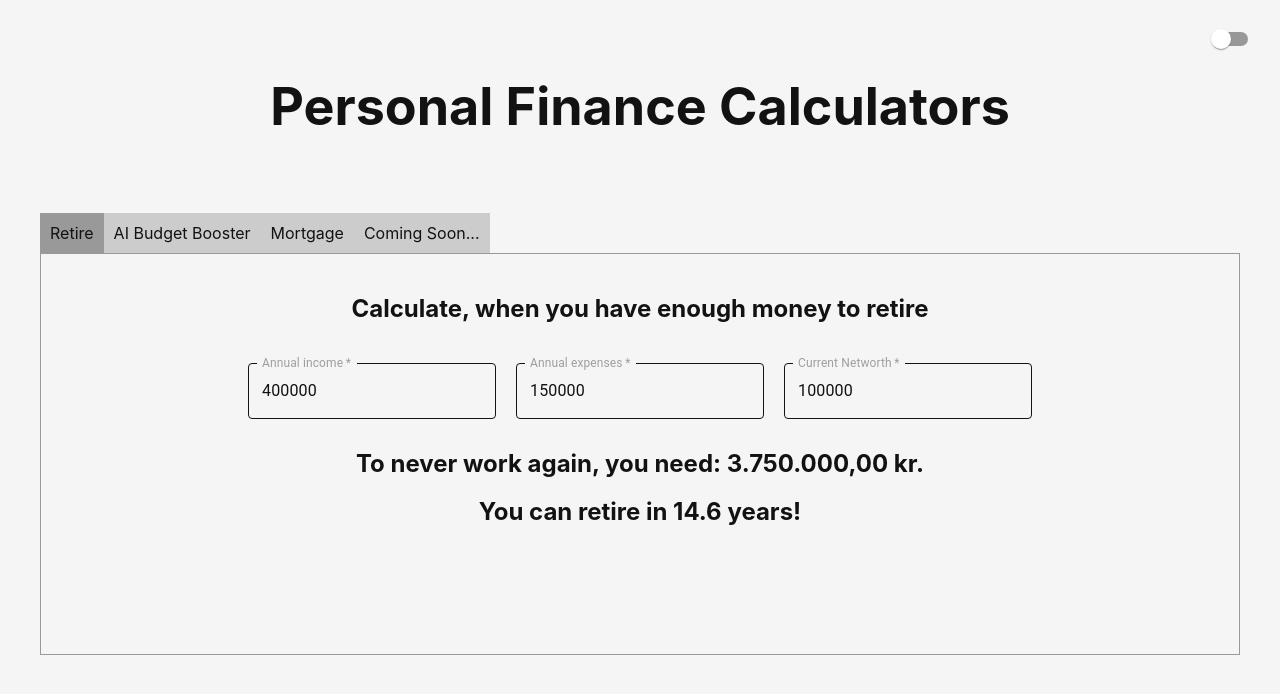
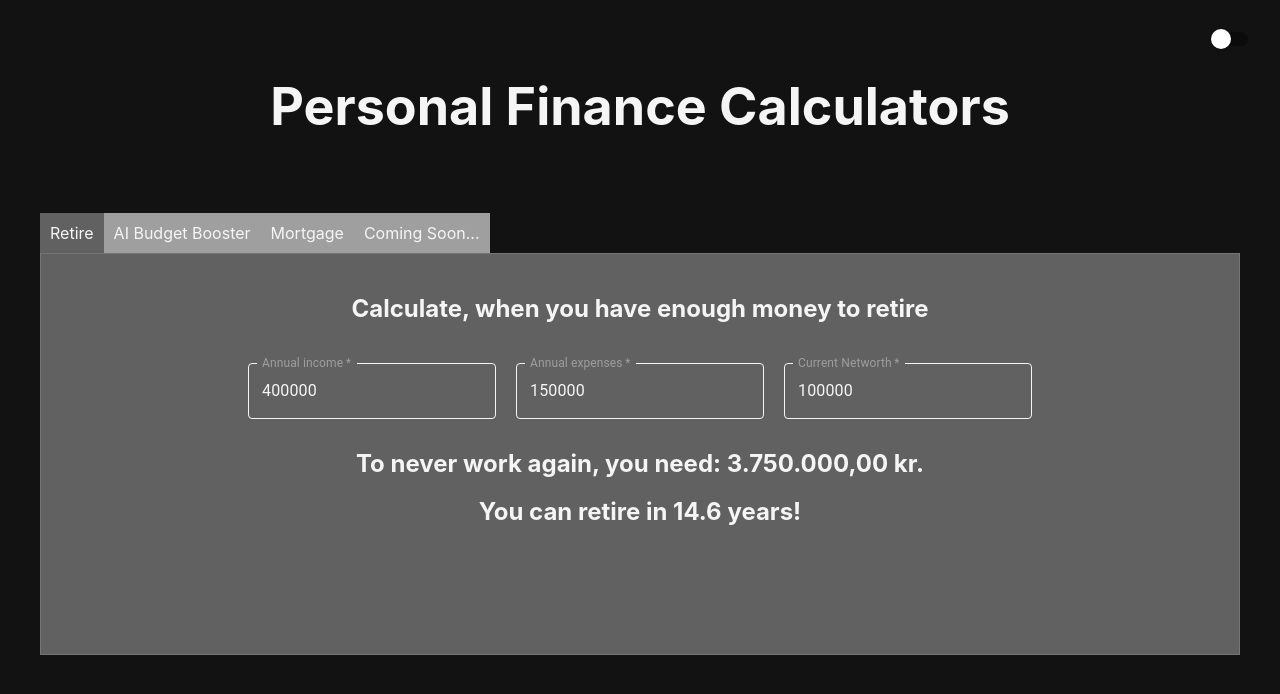
Before and after one commit to Jepmoltho/MoneyManager, a React (Create React App) app: page / in a window 1280 px wide. Shown: the top 694 px of the page. Built offline with nearby package versions, Linux system fonts and the light colour scheme.

Commit message:
Further dark mode changes

```diff
--- a/src/App.css
+++ b/src/App.css
@@ -50,15 +50,25 @@
 /* Colors */
 .dark-mode {
   background-color: #121212;
-  color: #9e9e9e;
+}
+
+.light-mode {
+  background-color: #f5f5f5;
+}
+
+.dark-mode h1 {
+  color: #f5f5f5;
+}
+
+.light-mode h1 {
+  color: #121212;
 }
 
 .dark-mode h2 {
   color: #f5f5f5;
 }
 
-.light-mode {
-  background-color: #f5f5f5;
+.light-mode h2 {
   color: #121212;
 }
 
@@ -85,14 +95,33 @@
   display: flex;
 }
 
+.dark-mode .tabs-container {
+  color: #f5f5f5;
+}
+
+.light-mode .tabs-container {
+  color: #121212 !important;
+}
+
 .tab {
   padding: 10px;
-  background-color: #ccc;
   cursor: pointer;
 }
 
-.tab.active {
+.dark-mode .tab {
+  background-color: rgba(204, 204, 204, 0.76);
+}
+
+.light-mode .tab {
   background-color: rgba(124, 124, 124, 0.753);
+}
+
+.dark-mode .tab.active {
+  background-color: rgba(124, 124, 124, 0.753);
+}
+
+.light-mode .tab.active {
+  background-color: #ccc;
 }
 
 .tab-inner-headline {
@@ -102,8 +131,17 @@
 
 .tab-content {
   /*margin-left: 10px;*/
+  min-height: 400px;
+}
+
+.dark-mode .tab-content {
+  background-color: rgba(124, 124, 124, 0.753);
   border: 1px solid rgba(124, 124, 124, 0.753);
-  min-height: 400px;
+}
+
+.light-mode .tab-content {
+  background-color: #ccc;
+  border: 1px solid #ccc;
 }
 
 /* Dark mode switch */
@@ -111,25 +149,6 @@
   position: fixed !important;
   top: 20px;
   right: 20px;
-}
-
-/* Custom text fields */
-.custom-text-field {
-  display: flex;
-  align-items: center;
-  border: 2px solid #ccc;
-  border-radius: 4px;
-  padding: 8px;
-}
-
-.custom-text-field input {
-  border: none;
-  outline: none;
-  flex: 1;
-  padding: 4px;
-  font-size: 16px;
-  color: #333;
-  background-color: #f5f5f5;
 }
 
 /*
--- a/src/App.tsx
+++ b/src/App.tsx
@@ -8,7 +8,7 @@ import { useEffect, useState } from "react";
 import Switch from "@mui/material/Switch";
 
 function App() {
-  const [darkMode, setDarkMode] = useState(true);
+  const [darkMode, setDarkMode] = useState(false);
 
   const textFieldLightMode = {
     input: { color: "#121212" },
@@ -19,17 +19,18 @@ function App() {
       },
     },
   };
+
   const textFieldDarkMode = {
     input: { color: "#f5f5f5" },
     "& .MuiOutlinedInput-notchedOutline": {
       borderColor: "#f5f5f5", // Replace "red" with your desired border color
       "&:hover fieldset": {
-        borderColor: "black", // Replace with your desired border color
+        borderColor: "#f5f5f5", // Replace with your desired border color
       },
     },
   };
 
-  const [inputTextColor, setInputTextColor] = useState(textFieldLightMode);
+  const [inputTextColor, setInputTextColor] = useState(textFieldDarkMode);
 
   //prettier-ignore
   useEffect(() => {
```
